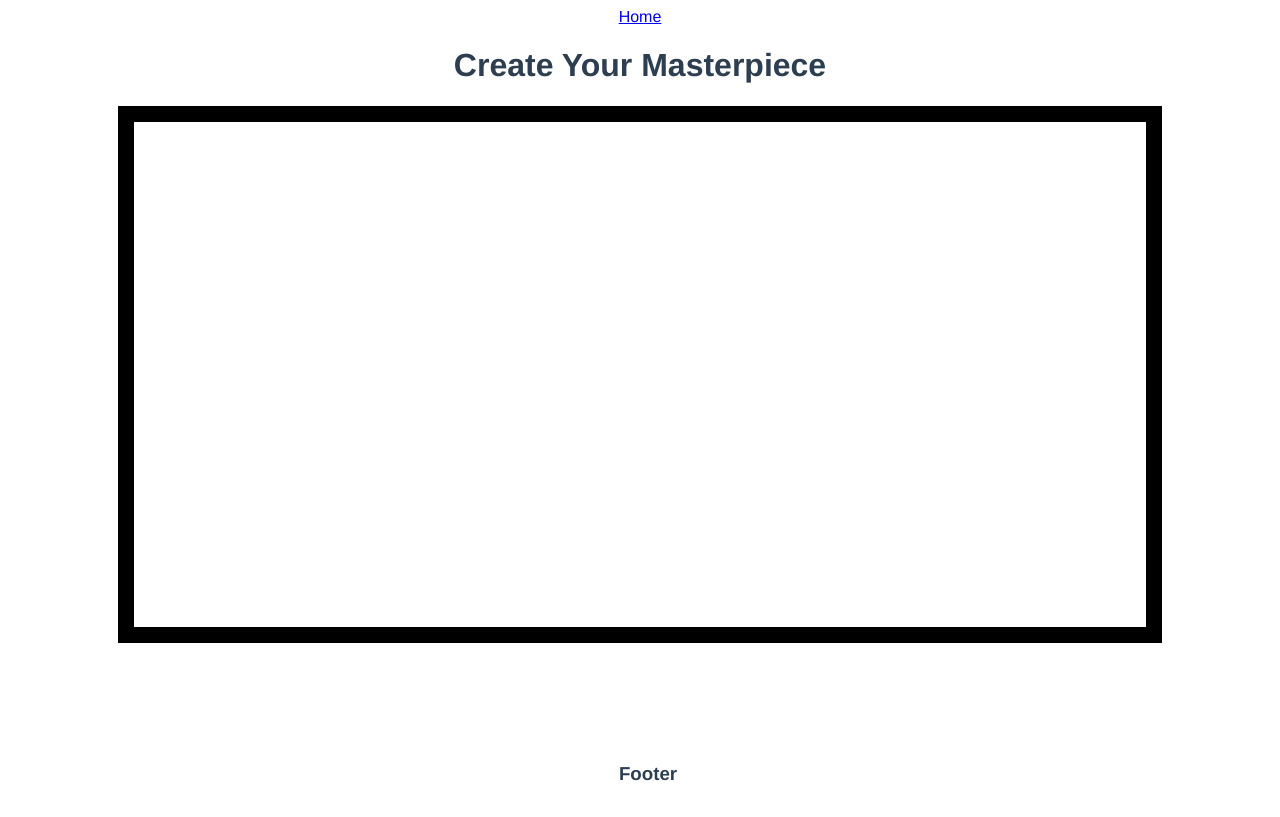
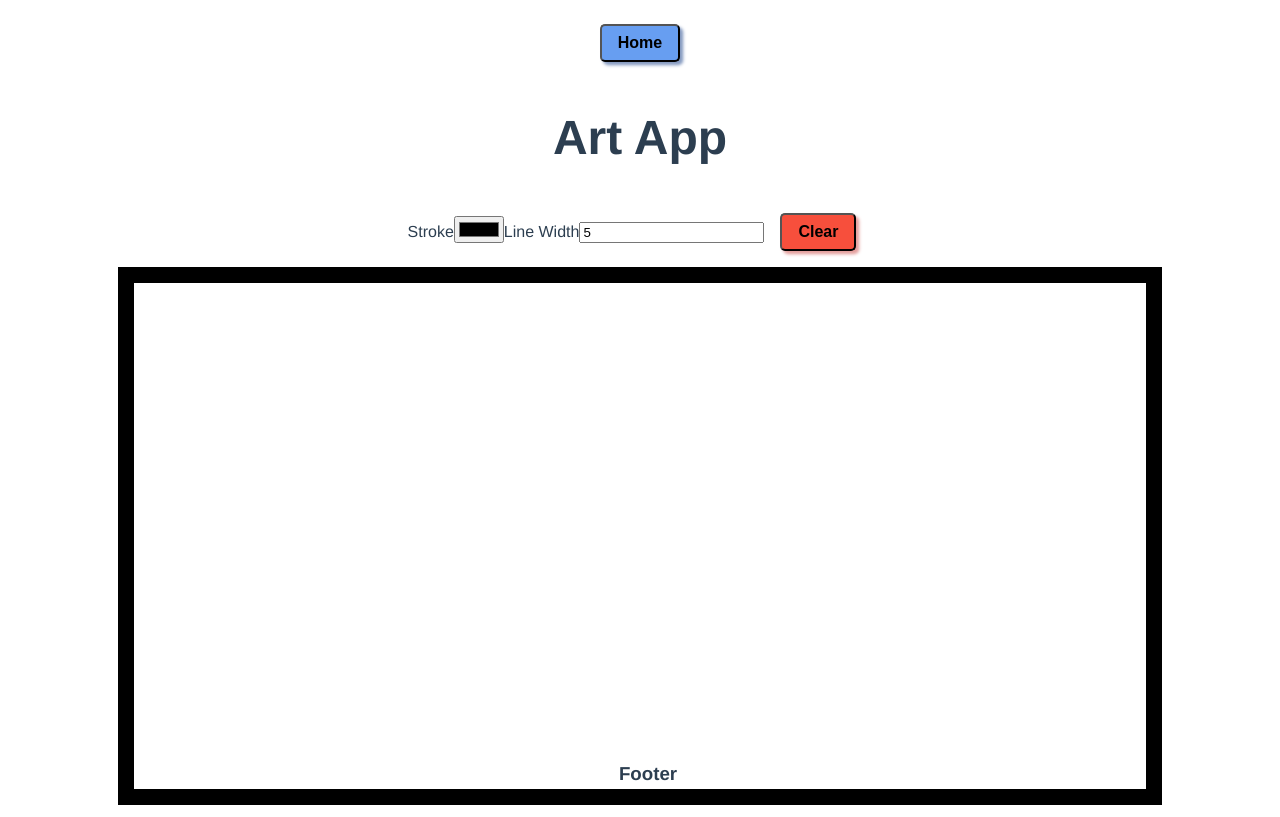
Before and after one commit to Jofa11/art-app, a Vue app: page /art in a window 1280 px wide. Built offline with nearby package versions, Linux system fonts and the light colour scheme.

Commit message:
home link is a button, add stroke and line width inputs and labels

```diff
--- a/src/views/Art.vue
+++ b/src/views/Art.vue
@@ -1,15 +1,56 @@
 <template>
   <div class="art">
-    <router-link to="/">Home</router-link>
-    <h1>Create Your Masterpiece</h1>
+    <router-link to="/"><button id="homeBtn">Home</button></router-link>
+    <h1>Art App</h1>
+    <label for="stroke">Stroke</label>
+    <input id="stroke" name="stroke" type="color" />
+    <label for="lineWidth">Line Width</label>
+    <input id="lineWidth" name="lineWidth" type="number" value="5" />
+    <button id="clearBtn">Clear</button>
     <canvas id="theCanvas"></canvas>
   </div>
 </template>
+
+<script>
+export default {
+  data() {
+    return {
+      drawing: false,
+      lineWidth: 5,
+      startX: null,
+      startY: null,
+    };
+  },
+};
+</script>
 
 <style scoped>
 #theCanvas {
   width: 80%;
   height: auto;
-  border: 1em solid black
+  border: 1em solid black;
+}
+
+h1 {
+  font-size: 3em;
+}
+
+button {
+  margin: 1em;
+  padding: .5em 1em;
+  border-radius: 5px;
+  font-size: 1em;
+  font-weight: bold;
+  cursor: pointer;
+}
+
+#homeBtn {
+  background-color: rgb(103, 158, 241);
+  box-shadow: 0.2em 0.2em 0.2em rgb(133, 154, 192);
+}
+
+#clearBtn {
+  background-color: rgb(247, 79, 60);
+  box-shadow: 0.2em 0.2em 0.2em rgb(228, 158, 156);
 }
 </style>
```
